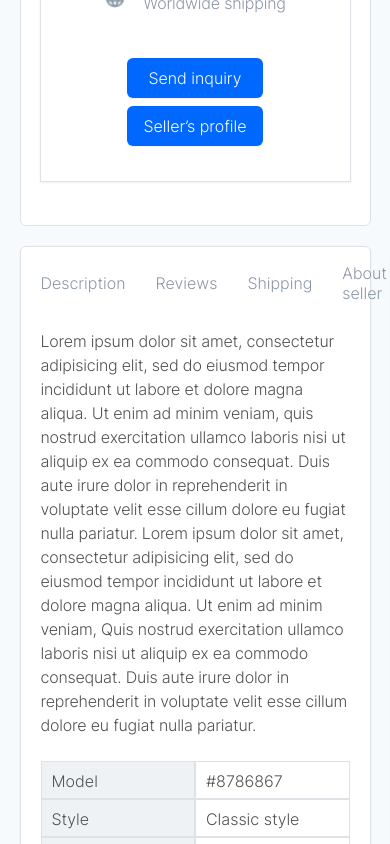
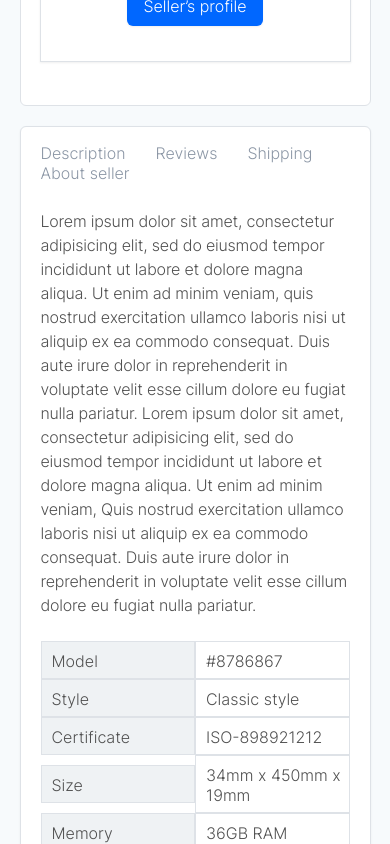
Before and after one commit to TeaChareqishvili/smart-web-project, a React (Create React App) app: page /clothing in a window 390 px wide. Shown: the part 1660-2504 px from the top of the page. Built offline with nearby package versions, Linux system fonts and the light colour scheme.

Commit message:
third page resposive

```diff
--- a/src/components/dealAndOffers/DealAndOffersStyle.scss
+++ b/src/components/dealAndOffers/DealAndOffersStyle.scss
@@ -103,6 +103,7 @@
                 line-height:24px;
                 letter-spacing: -0.2px;
                 margin-top:11px;
+                font-family:"Inter";
             }
 
             span{
@@ -113,6 +114,7 @@
                 font-size:14px;
                 font-weight:500;
                 letter-spacing: -0.2px;
+                font-family:"Inter";
             }
         }
 
--- a/src/components/discountThirdPage/DiscountStyles.scss
+++ b/src/components/discountThirdPage/DiscountStyles.scss
@@ -2,6 +2,7 @@
     margin-top:20px;
     position: relative;
     max-height:120px;
+    width:100%;
 
     .right-side{
         max-width:1180px;
@@ -62,3 +63,17 @@
 
 
 }
+
+@media(max-width:768px){
+    .discount-wrapper{
+        .left-side{
+            p{
+                font-size:13px;
+            }
+
+            h3{
+                font-size:18px;
+            }
+        }
+    }
+}
--- a/src/components/firstPageBanner/popup/PopUpStyle.scss
+++ b/src/components/firstPageBanner/popup/PopUpStyle.scss
@@ -29,6 +29,7 @@
             font-weight: 700;
             color:#0D6EFD;
             margin-bottom:6px;
+            font-family:"Inter";
         }
         input{
             padding:10px 20px;
@@ -38,6 +39,7 @@
             outline: none;
             border-color:#0D6EFD;
             width:60%;
+            font-family:"Inter";
         }
         button{
             color:#FFFFFF;
@@ -53,6 +55,7 @@
             border:none;
             cursor: pointer;
             margin:7px;
+            font-family:"Inter-bold";
         }
     }
 
--- a/src/components/relatedItmesThirdPade/RelatedItems.jsx
+++ b/src/components/relatedItmesThirdPade/RelatedItems.jsx
@@ -1,11 +1,14 @@
 import "./RelatedItemsStyle.scss";
 import { related } from "../thirdPagedescription/sliderdata";
+import { Swiper, SwiperSlide } from "swiper/react";
+import "swiper/css";
 
 const RelatedItems = () => {
   return (
-    <div className="related-items-wrapper">
+    <div className="related-items-wrapper" >
       <h5>Related products</h5>
-      <div className="related-items">
+      <Swiper slidesPerView="auto" >
+      <SwiperSlide className="related-items">
         {related.map((item, id) => (
           <div key={id} className="related">
             <div>
@@ -16,7 +19,8 @@ const RelatedItems = () => {
             <span>{item.price}</span>
           </div>
         ))}
-      </div>
+      </SwiperSlide>
+      </Swiper>
     </div>
   );
 };
--- a/src/components/relatedItmesThirdPade/RelatedItemsStyle.scss
+++ b/src/components/relatedItmesThirdPade/RelatedItemsStyle.scss
@@ -16,6 +16,12 @@
         display: flex;
         align-items: center;
         justify-content:space-between;
+        overflow-x: auto;
+        white-space: nowrap;
+
+        &::-webkit-scrollbar {
+          display: none;
+        }
 
         .related{
            display: flex;
--- a/src/components/secondPage/SecondPageStyles.scss
+++ b/src/components/secondPage/SecondPageStyles.scss
@@ -594,6 +594,13 @@
         }
     }
 
+    .description-section{
+        display: flex;
+        flex-direction: column;
+        align-items: center;
+        justify-content: center;
+    }
+
 }
 
 @media(max-width:433px){
--- a/src/components/thirdPageInStock/ClothingStyles.scss
+++ b/src/components/thirdPageInStock/ClothingStyles.scss
@@ -279,7 +279,8 @@
         display: none;
        }
     }
-
-
+    .cloths-price{
+      display: none;
+    }
   }
 }
--- a/src/components/thirdPagedescription/DescriptionStyles.scss
+++ b/src/components/thirdPagedescription/DescriptionStyles.scss
@@ -5,8 +5,8 @@
     box-shadow: 0px 1px 2px 0px rgba(56, 56, 56, 0.08);
     padding:16px 20px;
     margin-right:20px;
-    max-width:880px;
     width:100%;
+
 
 
 
@@ -14,6 +14,8 @@
         display: flex;
         align-items: center;
        margin-bottom:8px;
+       justify-content: flex-start;
+       flex-wrap: wrap;
 
        li{
         margin-right:30px;
@@ -112,3 +114,9 @@
 
 
 }
+
+@media(max-width:768px){
+    .description-wrapper{
+      margin:auto;
+    }
+}
--- a/src/components/thirdPagedescription/MayLike.jsx
+++ b/src/components/thirdPagedescription/MayLike.jsx
@@ -1,15 +1,13 @@
 import "./MayLikeStyle.scss";
 import { slider } from "./sliderdata";
- import { Swiper, SwiperSlide } from "swiper/react";
- import "swiper/css";
 
 const MayLike = () =>{
     return(
       <div className="may-like-slider">
          <h6>You may like</h6>
-         <Swiper className="slider-wrapper"  slidesPerView="auto" direction="vertical" >
+         <div className="slider-wrapper">
           {slider.map((item,id)=>(
-            <SwiperSlide key={id} className="slider" >
+            <div key={id} className="slider" >
             <div className="may-like-img">
                 <img src={item.image} alt="clothes"/>
             </div>
@@ -17,9 +15,9 @@ const MayLike = () =>{
                 <h5>{item.title}</h5>
                 <p>{item.price}</p>
             </div>
-            </SwiperSlide>
+            </div>
           ))}
-         </Swiper>
+         </div>
       </div>
     )
 }
--- a/src/components/thirdPagedescription/MayLikeStyle.scss
+++ b/src/components/thirdPagedescription/MayLikeStyle.scss
@@ -5,9 +5,7 @@
     padding:20px 22px 41px 16px;
     border:1px solid #DEE2E7;
     border-radius:6px;
-    // max-height:553px;
-    // height:100%;
-    // overflow: hidden;
+
 
 
 h6{
@@ -69,3 +67,9 @@ h6{
     }
 
 }
+
+@media(max-width:768px){
+    .may-like-slider{
+        display: none;
+    }
+}
```
